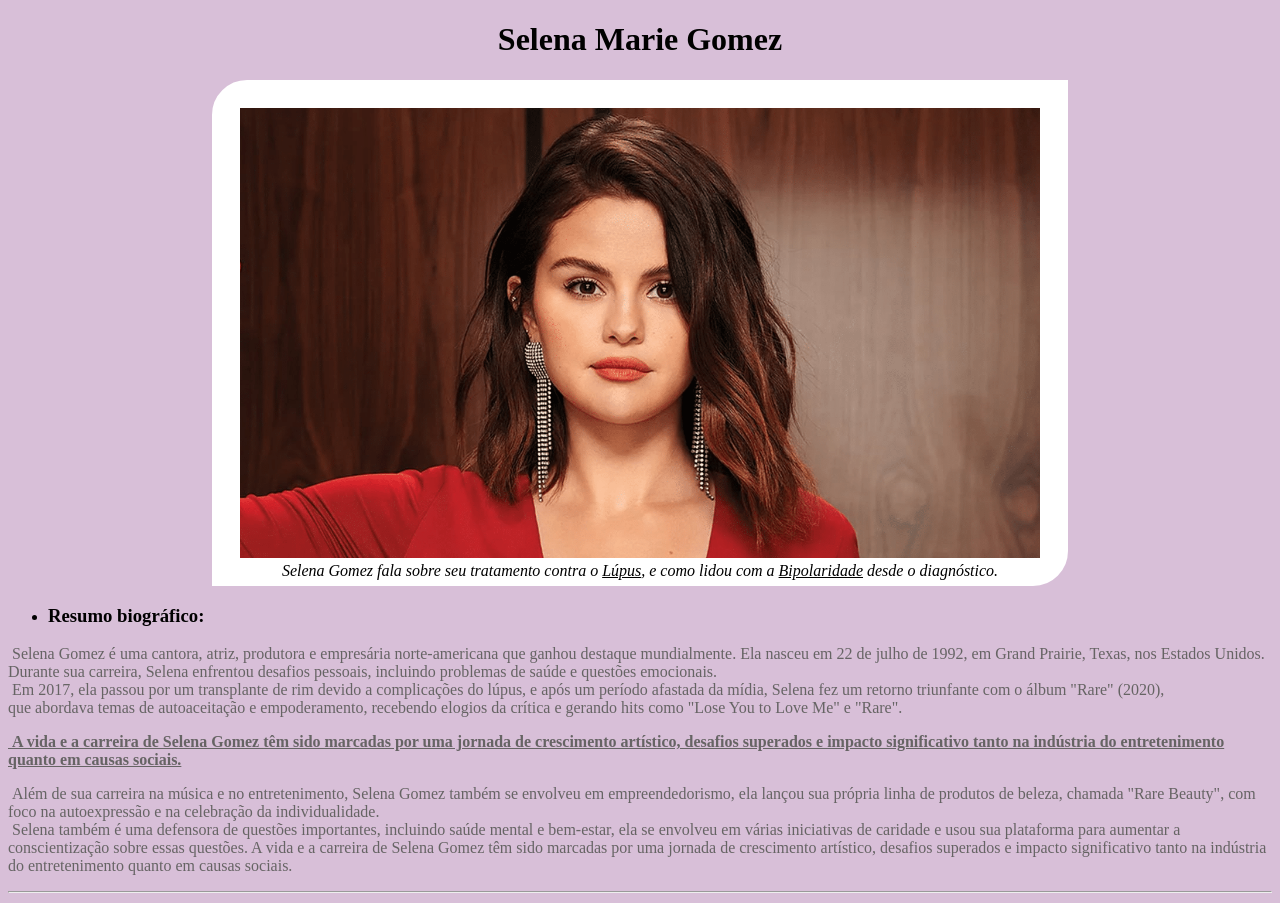
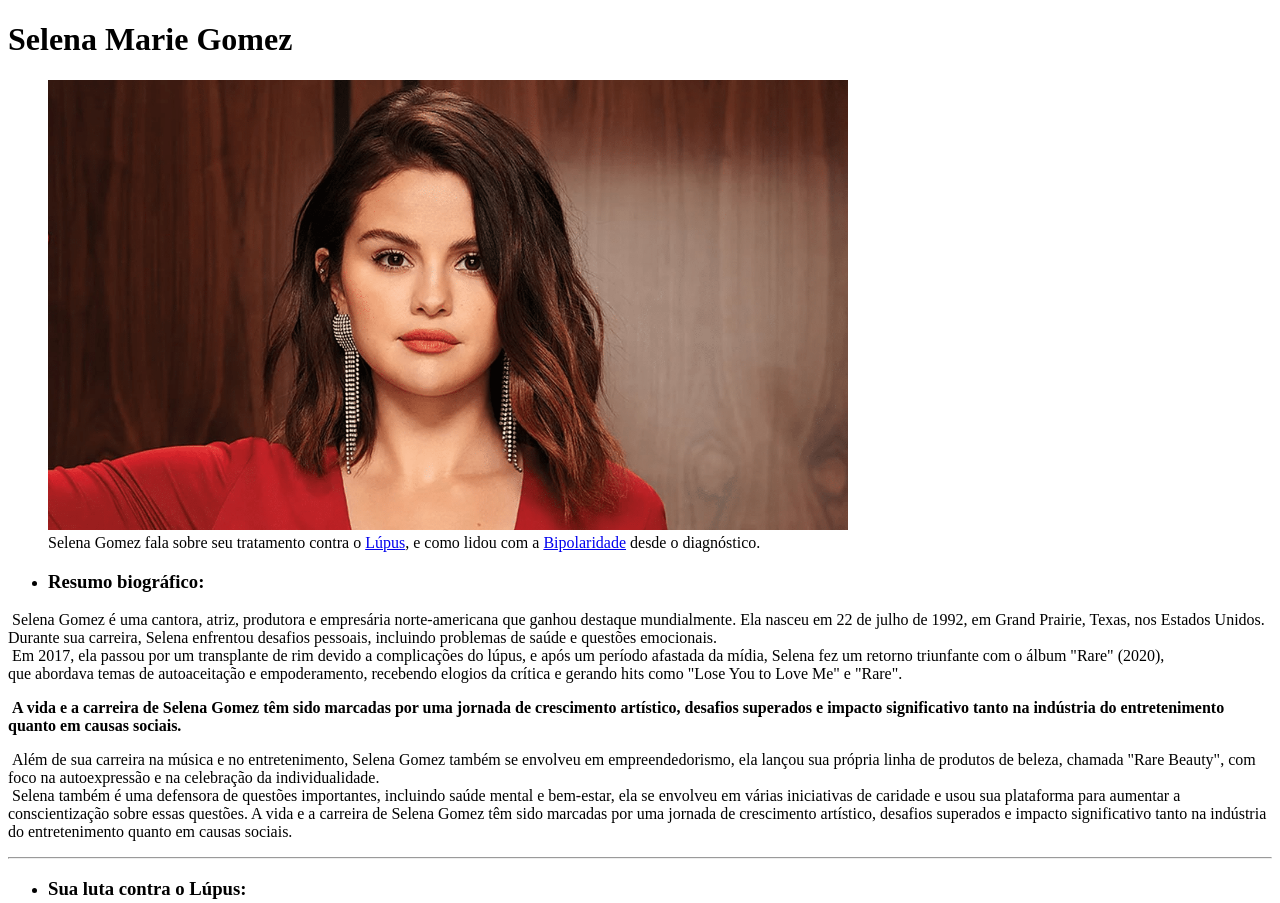
Before and after one commit to rosival0/rosival0.github.io, a plain HTML site: page seis1.html in a window 1280 px wide. Shown: the top 903 px of the page. Drawn offline with Linux system fonts and the light colour scheme.

Commit message:
Update estilo.css

```diff
--- a/estilo.css
+++ b/estilo.css
@@ -1,43 +1 @@
-body{
-    font-family:'Times New Roman', Times, serif;
-    background-color:thistle;
-}
-
-figure{
-    text-align: center;
-    display: block;
-    margin-left: auto;
-    margin-right: auto;
-    padding: 0;
-    border: 28px solid white;
-    border-top-left-radius: 35px;
-    border-bottom-right-radius: 35px;
-    height: 450px;
-    width: 800px;
-}
-
-h1{
-    text-align: center;
-    color: black;
-}
-
-p, li{
-    color: rgb(102, 100, 100);
-}
-
-em{
-    color:rgb(31, 31, 31)
-}
-
-a, figcaption{
-    color: black;
-    font-style: italic;
-}
-
-#terceiroP{
-    text-decoration-line:underline;
-}
-
-#paragrafo, #paragrafo2, #paragrafo3, #paragrafo4, #paragrafo5{
-    color:black;
-}
+jknkn
```
